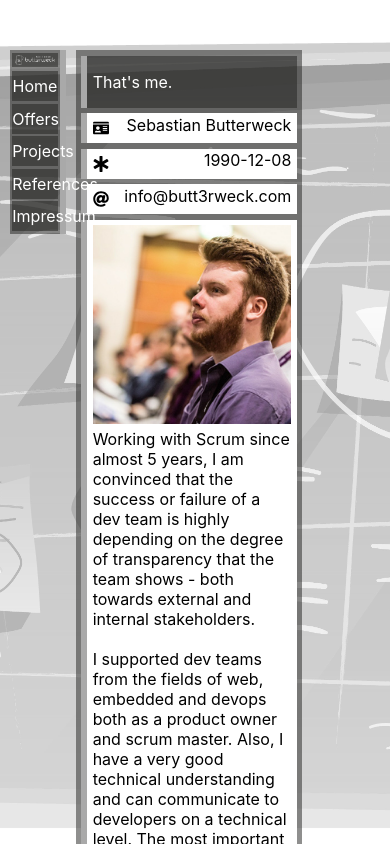
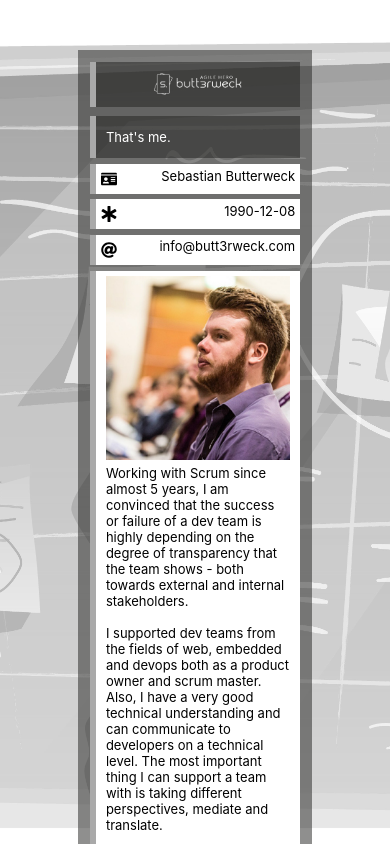
Before and after one commit to Butterweck/butt3rweck.com, a React (Create React App) app: page / in a window 390 px wide. Shown: the top 844 px of the page. Built offline with nearby package versions, Linux system fonts and the light colour scheme.

Commit message:
navbar is responsive now

```diff
--- a/src/App.css
+++ b/src/App.css
@@ -8,6 +8,13 @@
   display: inline-block;
   left: 2.5%;
   margin-top: 50px;
+}
+
+@media only screen and (max-width: 840px) {
+  .Container {
+    width: 60%;
+    left: 20%;
+  }
 }
 
 /* Outer-0 */
@@ -27,6 +34,18 @@
   float: left;
   width: 77.42%;
   background-color: rgb(32, 32, 31, 0.5);
+}
+
+@media only screen and (max-width: 840px) {
+  .Outer-0 {
+    width: 100%;
+  }
+
+  .Outer-0-Logobox {
+    width: 100%;
+    border-right: none;
+    position: relative;
+  }
 }
 
 /* Block-1 */
@@ -53,6 +72,21 @@ img.Block-1-Type-Logobox-Image {
   text-align: center;
 }
 
+@media only screen and (max-width: 840px) {
+  img.Block-1-Type-Logobox-Image {
+    width: 90%;
+    margin-bottom: 0;
+    border-left: 6px solid darkgrey;
+    box-sizing: border-box;
+    padding-left: 25%;
+    padding-right: 25%;
+  }
+
+  .Block-1-Type-Logobox-Nav-Item {
+    display: none;
+  }
+}
+
 .Block-1 {
   float: left;
   height: auto;
@@ -67,6 +101,16 @@ img.Block-1-Type-Logobox-Image {
 
 .Block-1-Half {
   width: 45%;
+}
+
+@media only screen and (max-width: 840px) {
+  .Block-1 {
+    margin-left: 5%;
+    margin-right: 5%;
+  }
+  .Block-1-Full {
+    width: 90%;
+  }
 }
 
 .Block-1-Type-Header {
@@ -84,7 +128,7 @@ img.Block-1-Type-Logobox-Image {
 .Block-1-Type-Simple-Headline {
   border-left: 6px solid darkgray;
   box-sizing: border-box;
-  background-color:  rgb(32, 32, 31, 0.5);
+  background-color: rgb(32, 32, 31, 0.5);
 }
 
 .Block-1-Type-Offers {
@@ -134,7 +178,7 @@ p.Element-2-Type-Simple-Headline-Text {
   margin-right: 2.5%;
   margin-left: 2.5%;
   width: 95%;
-  color : white;
+  color: white;
 }
 
 img.Element-2-Type-Header-Image {
@@ -197,18 +241,33 @@ img.Element-2-Type-Header-Image {
 
 @media only screen and (max-width: 840px) {
   img.Element-2-Type-Header-Image {
-    width: 95%;
-    margin-left: 2.5%;
+    width: 90%;
+    margin-left: 5%;
     margin-top: 2.5%;
     margin-bottom: 2.5%;
-    margin-right: 2.5%;
+    margin-right: 5%;
   }
 
   p.Element-2-Type-Header-Text {
     margin-top: 0;
-    margin-left: 2.5%;
-    margin-right: 2.5%;
-    width: 95%;
+    margin-left: 5%;
+    margin-right: 5%;
+    width: 90%;
+    font-size: small;
+  }
+
+  p.Element-2-Type-Simple-Text {
+    margin-left: 5%;
+    margin-right: 5%;
+    width: 90%;
+    font-size: small;
+  }
+
+  p.Element-2-Type-Simple-Headline-Text {
+    margin-left: 5%;
+    margin-right: 5%;
+    width: 90%;
+    font-size: small;
   }
 
   .Element-2-Type-Skill {
@@ -250,3 +309,9 @@ p.Subelem-4-Type-Icon-Text {
   display: inline;
   vertical-align: middle;
 }
+
+@media only screen and (max-width: 840px) {
+  p.Subelem-4-Type-Icon-Text {
+    font-size: small;
+  }
+}
```
